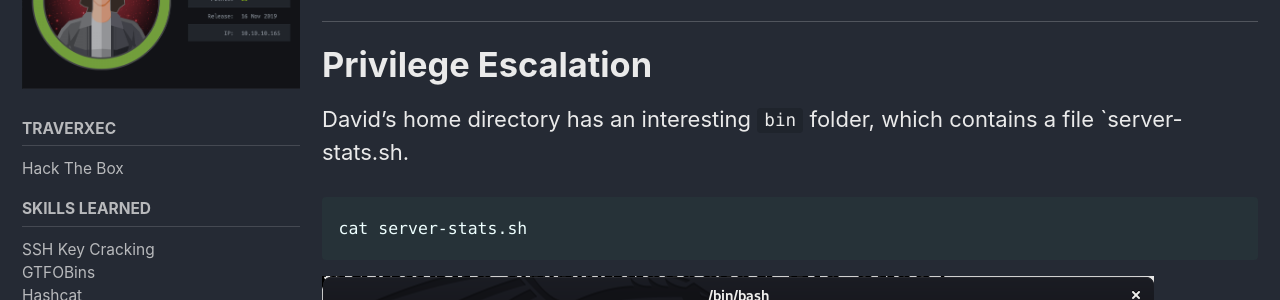
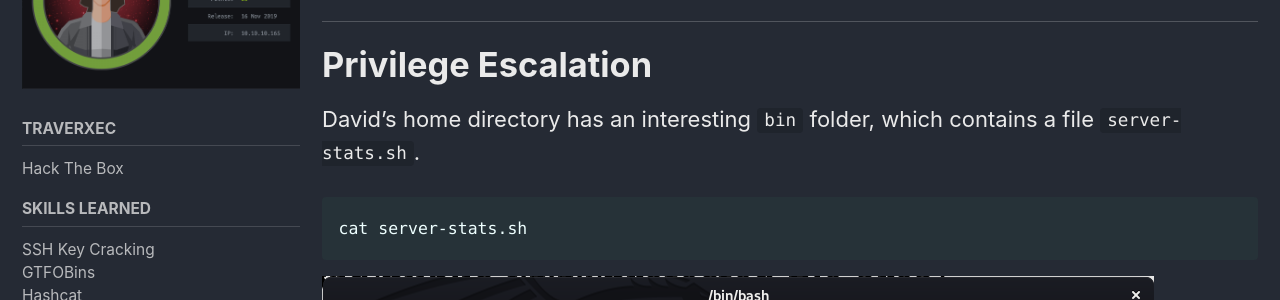
Before and after one commit to mattellquist/gimikbugs.github.io, a Jekyll site: the page built from _writeups/traverxec.md, in a window 1280 px wide and 900 px high, scrolled down 15732 px. Shown: the part 154-454 px from the top of the window. Built offline with Jekyll 4.4.1, drawn with Linux system fonts in a browser that asks for light colours; cached includes are drawn as plain includes.

````diff
--- a/_writeups/traverxec.md
+++ b/_writeups/traverxec.md
@@ -245,7 +245,7 @@ ssh -i id_rsa david@10.10.10.165
 
 ---
 # Privilege Escalation
-David's home directory has an interesting `bin` folder, which contains a file `server-stats.sh.
+David's home directory has an interesting `bin` folder, which contains a file `server-stats.sh`.
 
 ```bash
 cat server-stats.sh
````
